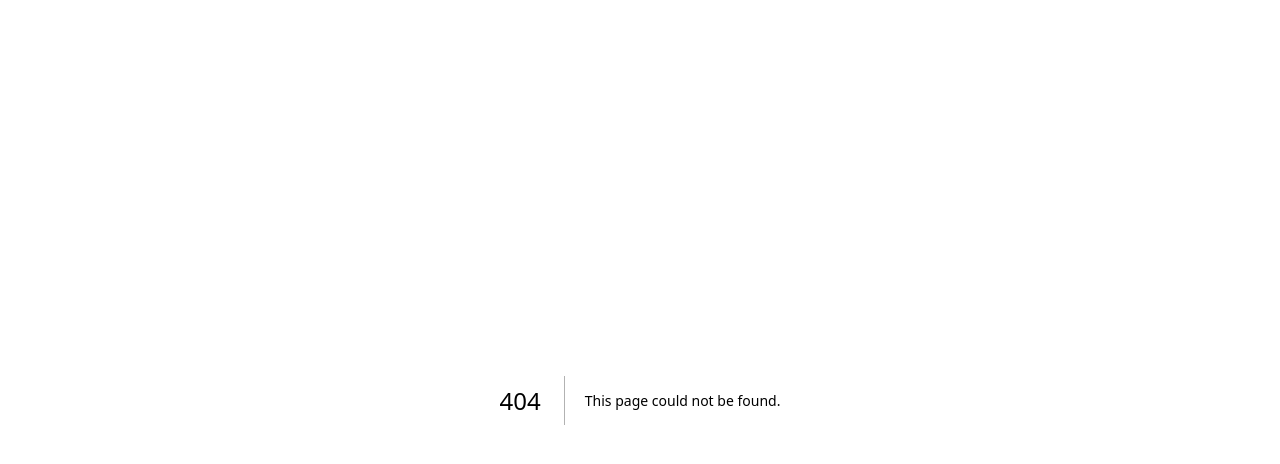
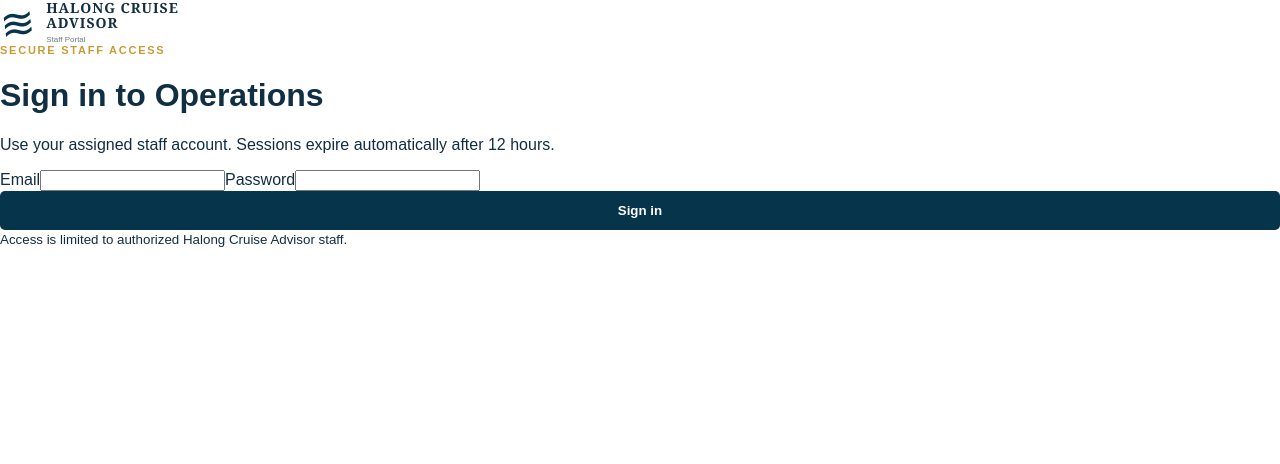
Before and after one commit to Vietnam202/Tour-Operator-, a Next.js app: page /admin/login in a window 1280 px wide. Before the commit this address had no page. Shown: the top 464 px of the page. Built offline with nearby package versions, Linux system fonts and the light colour scheme; no server answers.

Commit message:
feat: add staff login experience

```diff
--- /dev/null
+++ b/app/admin/login/page.tsx
@@ -0,0 +1,13 @@
+"use client";
+import {FormEvent,useEffect,useState} from "react";
+import {useRouter} from "next/navigation";
+
+export default function AdminLoginPage(){
+ const router=useRouter(); const [email,setEmail]=useState(""); const [password,setPassword]=useState(""); const [error,setError]=useState(""); const [loading,setLoading]=useState(false);
+ useEffect(()=>{fetch("/api/admin/auth/me").then(r=>{if(r.ok)router.replace("/admin")}).catch(()=>{})},[router]);
+ async function submit(e:FormEvent){e.preventDefault();setLoading(true);setError("");
+  try{const r=await fetch("/api/admin/auth/login",{method:"POST",headers:{"content-type":"application/json"},body:JSON.stringify({email,password})});const d=await r.json();if(!r.ok)throw new Error(d.error||"Unable to sign in");router.replace("/admin");router.refresh()}
+  catch(err){setError(err instanceof Error?err.message:"Unable to sign in")}finally{setLoading(false)}
+ }
+ return <main className="staffLoginPage"><form className="staffLoginCard" onSubmit={submit}><a className="brand" href="/"><span className="brandMark">≋</span><span><b>HALONG CRUISE<br/>ADVISOR</b><small>Staff Portal</small></span></a><span className="eyebrow">SECURE STAFF ACCESS</span><h1>Sign in to Operations</h1><p>Use your assigned staff account. Sessions expire automatically after 12 hours.</p><label><span>Email</span><input type="email" required autoComplete="username" value={email} onChange={e=>setEmail(e.target.value)}/></label><label><span>Password</span><input type="password" required autoComplete="current-password" value={password} onChange={e=>setPassword(e.target.value)}/></label>{error&&<div className="adminError">{error}</div>}<button className="darkButton" disabled={loading}>{loading?"Signing in...":"Sign in"}</button><small className="staffLoginNote">Access is limited to authorized Halong Cruise Advisor staff.</small></form></main>
+}
```
